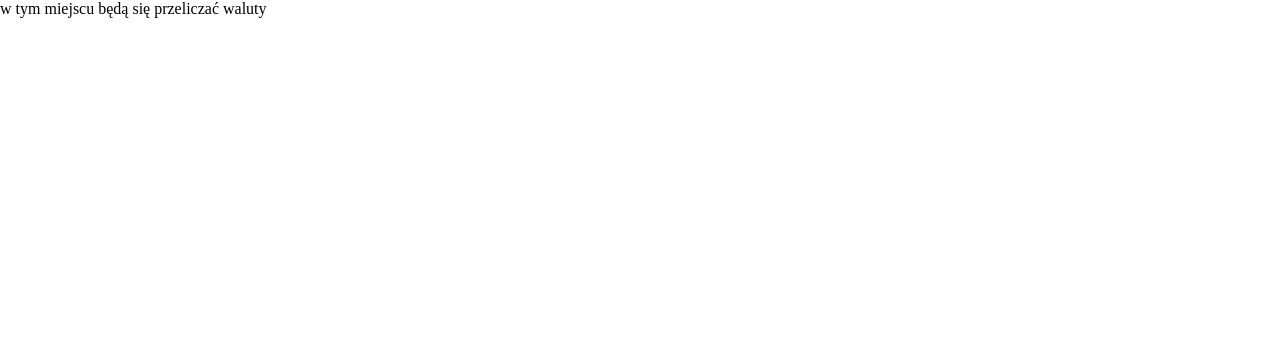
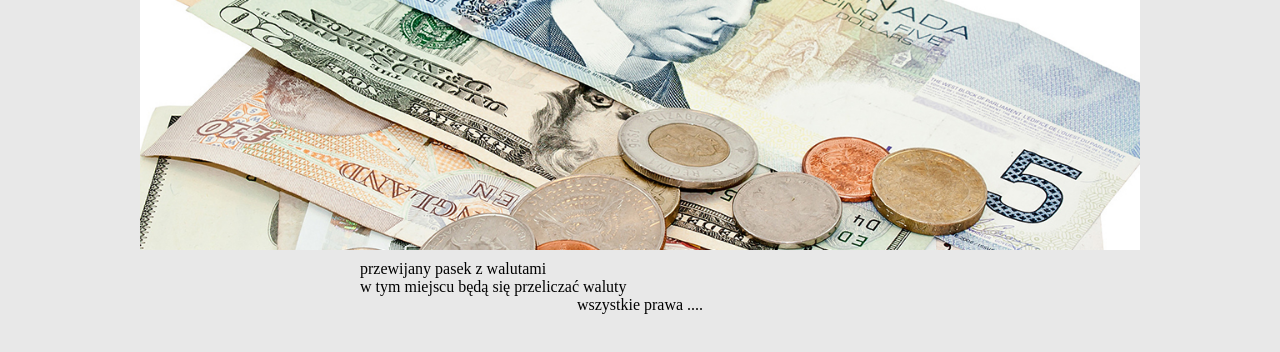
Before and after one commit to AdamRS/PrzeliczanieWalut, a plain HTML site: page Index.html in a window 1280 px wide. Drawn offline with Linux system fonts and the light colour scheme; no server answers.

Commit message:
Dodanie ogólnego wyglądu strony w pliku css

```diff
--- a/Index.html
+++ b/Index.html
@@ -10,8 +10,9 @@
     <body>
         <div id="container">
             <header>
+                <img id="header--img" src="baner.jpg" alt="baner"/>
+            </header>
 
-            </header>
             <nav>
                 <ul id ="navi">
 
@@ -19,17 +20,26 @@
             </nav>
 
             <section>
-                <p>
-                    w tym miejscu będą się przeliczać waluty
-                </p>
+                <article>
+                    przewijany pasek z walutami
+
+                </article>
+                <article>
+                    <p>
+                            w tym miejscu będą się przeliczać waluty
+                    </p>
+                </article>
+
             </section>
 
             <footer>
-
+                <p>
+                    wszystkie prawa ....
+                </p>
             </footer>
 
         </div>
-        <script src="js/scripts.js"></script>
+          <script src="js/scripts.js"></script>
 
     </body>
 </html>
--- a/style.css
+++ b/style.css
@@ -1,5 +1,54 @@
-*   {
+ *  {
     margin: 0;
     padding: 0;
     box-sizing: border-box;
+ }
+
+body {
+    background-color: #E8E8E8;
 }
+
+ #container {
+     max-width: 1000px;
+     margin: 0 auto;
+
+ }
+
+#header--img {
+    width: 100%;
+    display: block;
+    margin-bottom: 10px;
+}
+
+nav {
+    width: 20%;
+    float: left;
+
+
+
+    }
+
+nav li {
+   display: block;
+   text-align: center;
+   padding: 2px;
+   background-color: #52658f;
+   color: #F7F5E6;
+
+ }
+nav li:hover {
+    background-color: #333a56;
+    cursor: pointer;
+}
+
+ section {
+     padding: 0 2% 0 22%;
+
+
+ }
+
+ footer {
+    text-align: center;
+    clear: left;
+
+ }
```
Also changed, not shown: baner.jpg (added).
